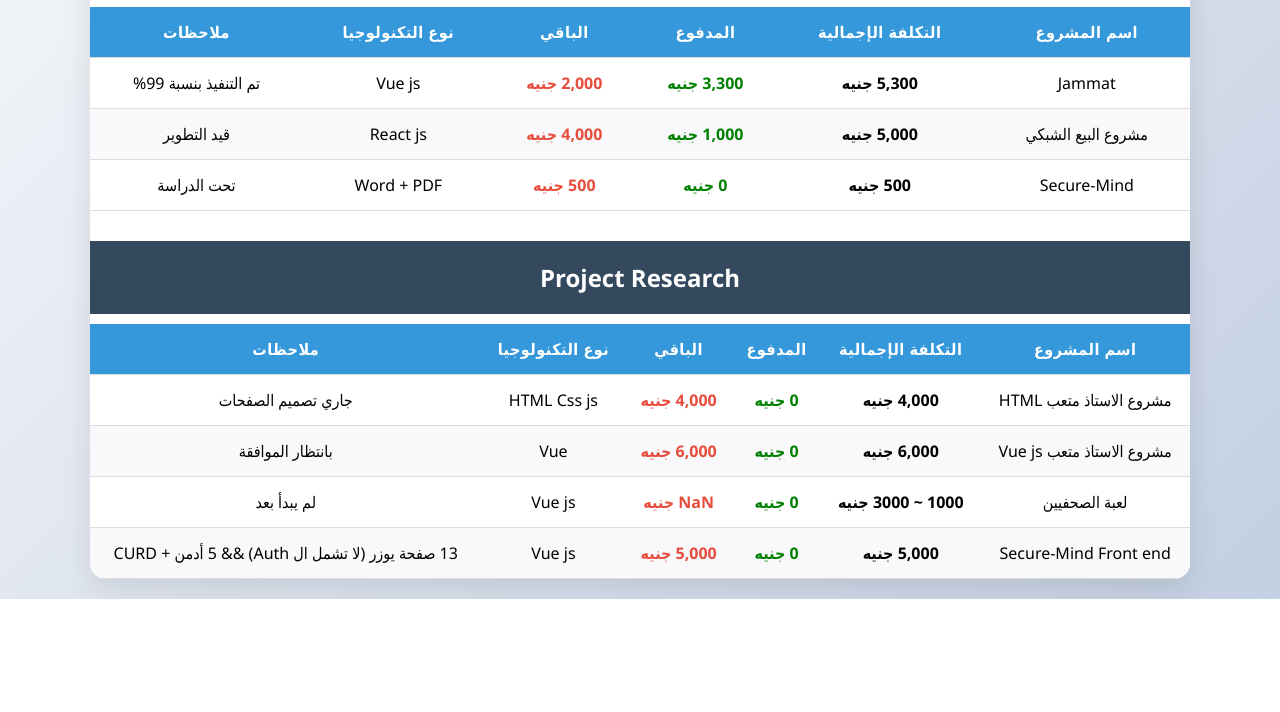
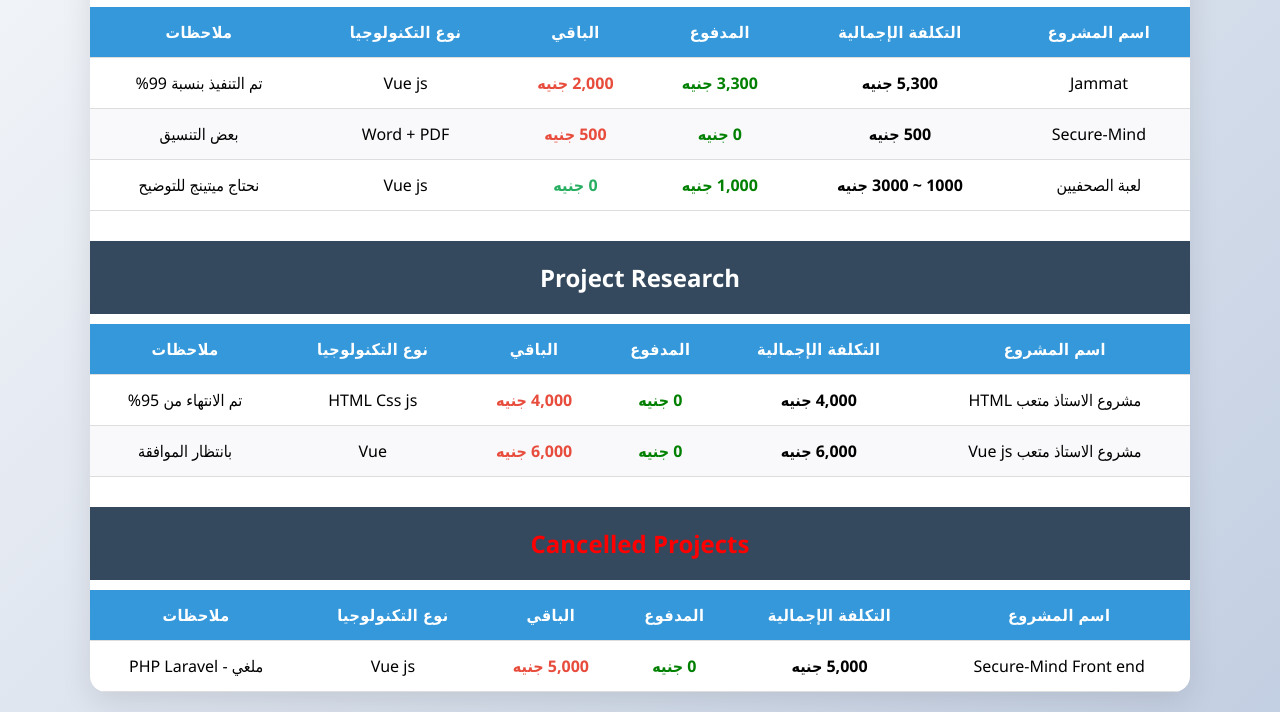
Before and after one commit to Ahmedeweis/Projects_Cost, a website: page index.html in a window 1280 px wide. Shown: the part 204-916 px from the top of the page. Before the commit the page ends 803 px from the top, so only its background shows below. Drawn offline with Linux system fonts and the light colour scheme.

Commit message:
Payment Update

```diff
--- a/index.html
+++ b/index.html
@@ -199,7 +199,7 @@
 <body>
     <div class="last-update">
         آخر تحديث:
-        <span class="time">30/10/2025 2:37PM</span>
+        <span class="time">8/11/2025 8:03PM</span>
     </div>
     <div class="container">
         <h1>Projects Cost</h1>
@@ -217,9 +217,24 @@
             </thead>
             <tbody></tbody>
         </table>
-        <!-- جدول البحث (Project Research) -->
+        <!-- جدول البحث -->
         <h2>Project Research</h2>
         <table id="researchTable">
+            <thead>
+                <tr>
+                    <th>اسم المشروع</th>
+                    <th>التكلفة الإجمالية</th>
+                    <th>المدفوع</th>
+                    <th>الباقي</th>
+                    <th>نوع التكنولوجيا</th>
+                    <th>ملاحظات</th>
+                </tr>
+            </thead>
+            <tbody></tbody>
+        </table>
+        <!-- جدول المشاريع الملغاة -->
+        <h2 style="color: red;">Cancelled Projects</h2>
+        <table id="cancelledTable">
             <thead>
                 <tr>
                     <th>اسم المشروع</th>
@@ -235,43 +250,46 @@
     </div>
     <script>
         const data = {
+            //{ "name": "مشروع البيع الشبكي", "totalCost": 5000, "paid": 1000, "technology": "React js", "notes": "قيد التطوير" },
             "projects": [
                 { "name": "Jammat", "totalCost": 5300, "paid": 3300, "technology": "Vue js", "notes": "تم التنفيذ بنسبة 99%" },
-                { "name": "مشروع البيع الشبكي", "totalCost": 5000, "paid": 1000, "technology": "React js", "notes": "قيد التطوير" },
-                { "name": "Secure-Mind", "totalCost": 500, "paid": 0, "technology": "Word + PDF", "notes": "تحت الدراسة" }
+                { "name": "Secure-Mind", "totalCost": 500, "paid": 0, "technology": "Word + PDF", "notes": "بعض التنسيق" },
+                { "name": "لعبة الصحفيين", "totalCost": "1000 ~ 3000", "paid": 1000, "technology": "Vue js", "notes": "نحتاج ميتينج للتوضيح" }
             ],
             "research": [
-                { "name": "مشروع الاستاذ متعب HTML", "totalCost": 4000, "paid": 0, "technology": "HTML Css js", "notes": "جاري تصميم الصفحات" },
+                { "name": "مشروع الاستاذ متعب HTML", "totalCost": 4000, "paid": 0, "technology": "HTML Css js", "notes": "تم الانتهاء من 95%" },
                 { "name": "مشروع الاستاذ متعب Vue js", "totalCost": 6000, "paid": 0, "technology": "Vue", "notes": "بانتظار الموافقة" },
-                { "name": "لعبة الصحفيين", "totalCost": `1000 ~ 3000`, "paid": 0, "technology": "Vue js", "notes": "لم يبدأ بعد" },
-                { "name": "Secure-Mind Front end", "totalCost": 5000, "paid": 0, "technology": " Vue js", "notes": "13 صفحة يوزر (لا تشمل ال Auth) && 5  أدمن   + CURD" }
+            ],
+            "cancelled": [
+                { "name": "Secure-Mind Front end", "totalCost": 5000, "paid": 0, "technology": "Vue js", "notes": "ملغي - PHP Laravel" }
             ]
         };
         document.addEventListener("DOMContentLoaded", () => {
             // === دالة لتوليد صف موحد ===
             function createRow(item) {
-                const rem = (item.totalCost || 0) - (item.paid || 0);
+                const rem = (parseInt(item.totalCost) || 0) - (parseInt(item.paid) || 0);
                 return `
           <tr>
             <td data-label="اسم المشروع">${item.name || ''}</td>
-            <td data-label="التكلفة الإجمالية" style="font-weight: bold;">${(item.totalCost || 0).toLocaleString()} جنيه</td>
+            <td data-label="التكلفة الإجمالية" style="font-weight: bold;">${item.totalCost?.toLocaleString?.() || item.totalCost} جنيه</td>
             <td data-label="المدفوع" style="color: green; font-weight: bold;">${(item.paid || 0).toLocaleString()} جنيه</td>
-            <td data-label="الباقي" class="baki ${rem === 0 ? 'zero' : ''}">${rem.toLocaleString()} جنيه</td>
+            <td data-label="الباقي" class="baki ${rem === 0 ? 'zero' : ''}">${isNaN(rem) ? '-' : rem.toLocaleString()} جنيه</td>
             <td data-label="نوع التكنولوجيا">${item.technology || '-'}</td>
             <td data-label="ملاحظات">${item.notes || '-'}</td>
           </tr>
         `;
             }
-            // === ملء جدول المشاريع ===
+            // === ملء الجداول ===
             const projTbody = document.querySelector("#projectsTable tbody");
             projTbody.innerHTML = data.projects.map(createRow).join('');
-            // === ملء جدول البحث ===
             const resTbody = document.querySelector("#researchTable tbody");
-            if (data.research && data.research.length > 0) {
-                resTbody.innerHTML = data.research.map(createRow).join('');
-            } else {
-                resTbody.innerHTML = `<tr><td colspan="6" style="text-align:center;color:#999;">لا توجد بيانات للبحث</td></tr>`;
-            }
+            resTbody.innerHTML = data.research.length
+                ? data.research.map(createRow).join('')
+                : `<tr><td colspan="6" style="text-align:center;color:#999;">لا توجد بيانات للبحث</td></tr>`;
+            const cancTbody = document.querySelector("#cancelledTable tbody");
+            cancTbody.innerHTML = data.cancelled.length
+                ? data.cancelled.map(createRow).join('')
+                : `<tr><td colspan="6" style="text-align:center;color:#999;">لا توجد مشاريع ملغاة</td></tr>`;
         });
     </script>
 </body>
```
